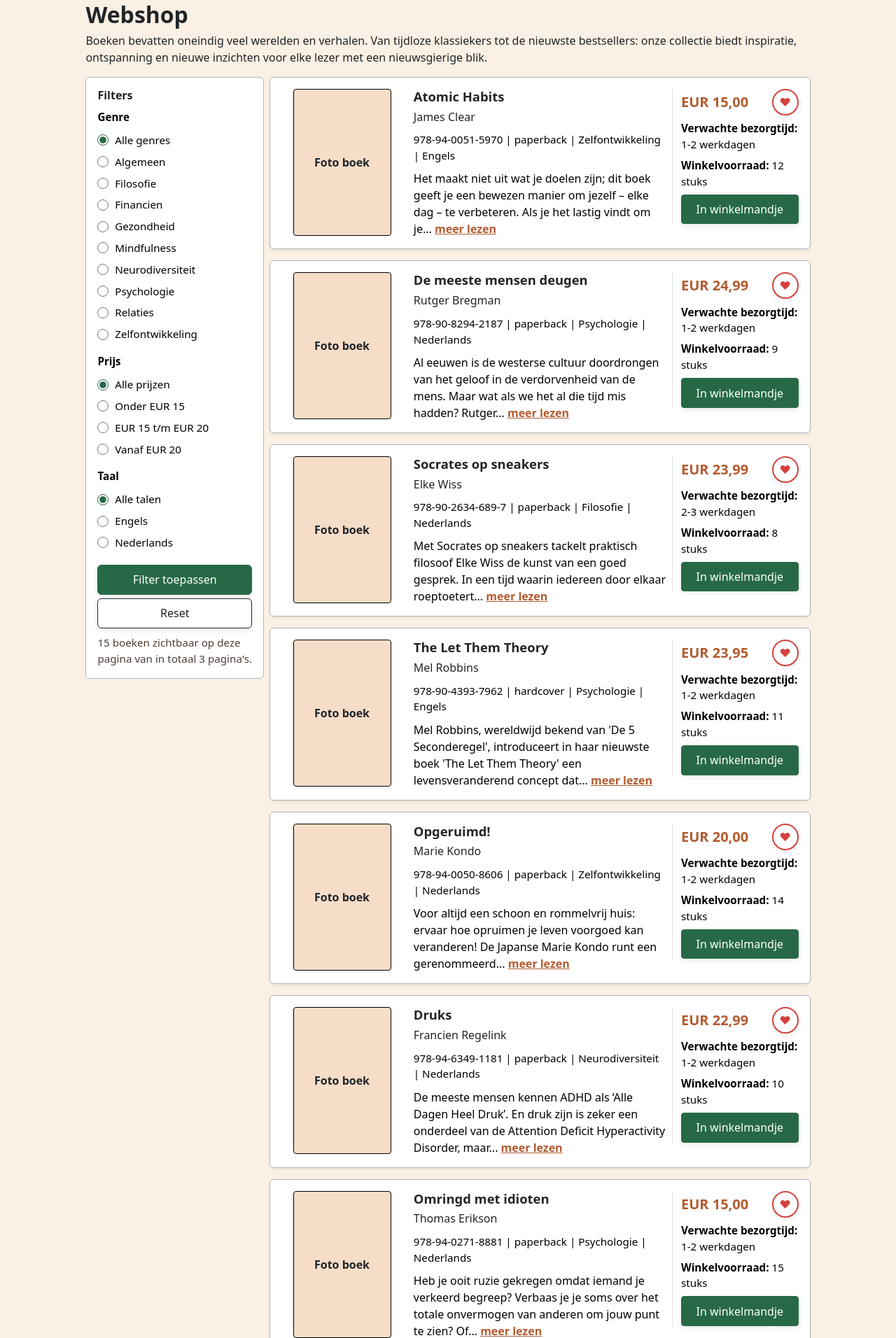
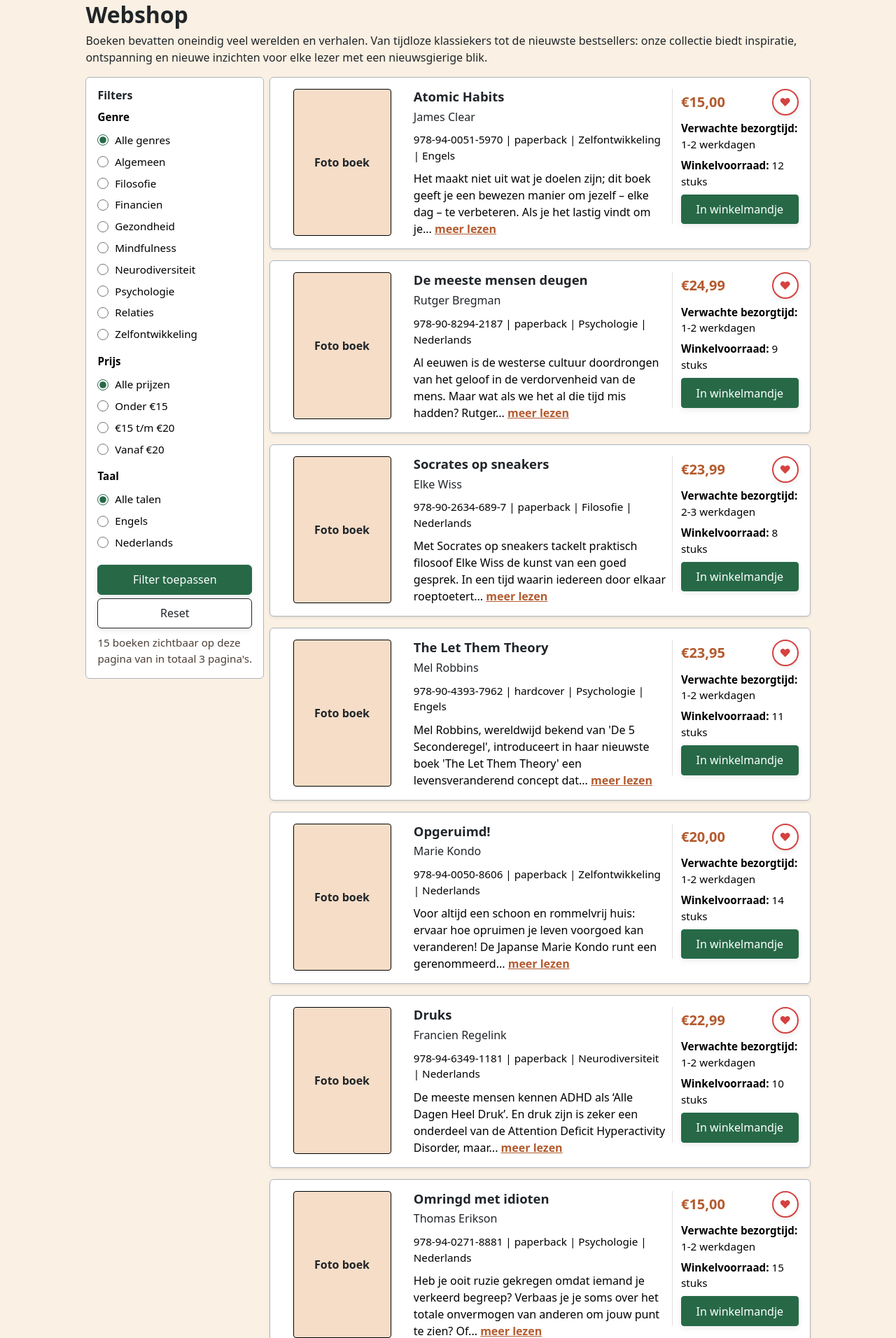
Before and after one commit to maaikewelles/webtech-public, a Flask app: page /shop in a window 1280 px wide. Shown: the part 164-2076 px from the top of the page at 70% size. Run offline with Flask 3, Linux system fonts and the light colour scheme; data comes from the database, SQL or seed files in the repository.

Commit message:
euro sign instead of EUR

```diff
--- a/services/books.py
+++ b/services/books.py
@@ -38,14 +38,14 @@ QueryParam = str | int
 
 
 def format_price_cents(price_cents: int) -> str:
-    """formatteren van prijs in centen naar de EUR notatie die in de webshop wordt gehanteerd."""
+    """formatteren van prijs in centen naar de euro-notatie die in de webshop wordt gehanteerd."""
     euros, cents = divmod(price_cents, 100)
-    return f"EUR {euros},{cents:02d}"
+    return f"€{euros},{cents:02d}"
 
 
 def parse_price_text(price_text: str) -> int:
     """geformatteerde prijs terug omzetten naar centen."""
-    cleaned_price = price_text.upper().replace("EUR", "").strip().replace(".", "")
+    cleaned_price = price_text.upper().replace("EUR", "").replace("€", "").strip().replace(".", "")
     euros_text, _, cents_text = cleaned_price.partition(",")
     euros = int(euros_text or "0")
     cents = int((cents_text + "00")[:2]) if cents_text else 0
@@ -179,7 +179,7 @@ def _book_to_dict(book: Book) -> BookDict:
         "language": book.language,
         "genre": book.genre,
         "summary": book.summary,
-        "price": book.price,
+        "price": format_price_cents(book.price_cents),
         "price_cents": book.price_cents,
         "delivery": book.delivery,
         "stock": book.stock,
--- a/templates/shop.html
+++ b/templates/shop.html
@@ -38,15 +38,15 @@
 					</label>
 					<label class="shop-filter-option">
 						<input type="radio" name="price" value="under-15" {% if selected_price == "under-15" %}checked{% endif %}>
-						<span>Onder EUR 15</span>
+						<span>Onder €15</span>
 					</label>
 					<label class="shop-filter-option">
 						<input type="radio" name="price" value="15-20" {% if selected_price == "15-20" %}checked{% endif %}>
-						<span>EUR 15 t/m EUR 20</span>
+						<span>€15 t/m €20</span>
 					</label>
 					<label class="shop-filter-option">
 						<input type="radio" name="price" value="20-plus" {% if selected_price == "20-plus" %}checked{% endif %}>
-						<span>Vanaf EUR 20</span>
+						<span>Vanaf €20</span>
 					</label>
 				</fieldset>
 
```
Also changed, not shown: to-do.md (+0 -1 lines).
